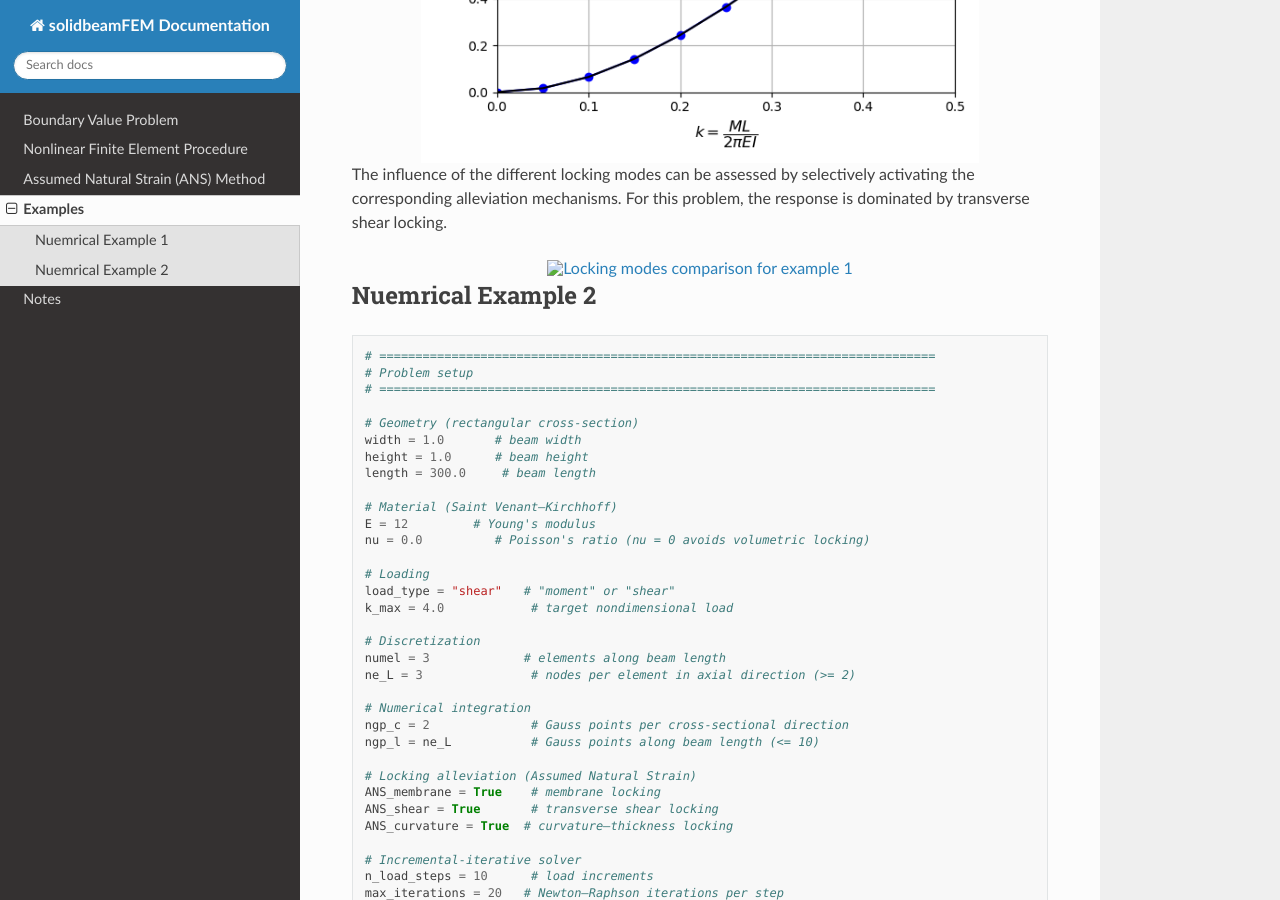
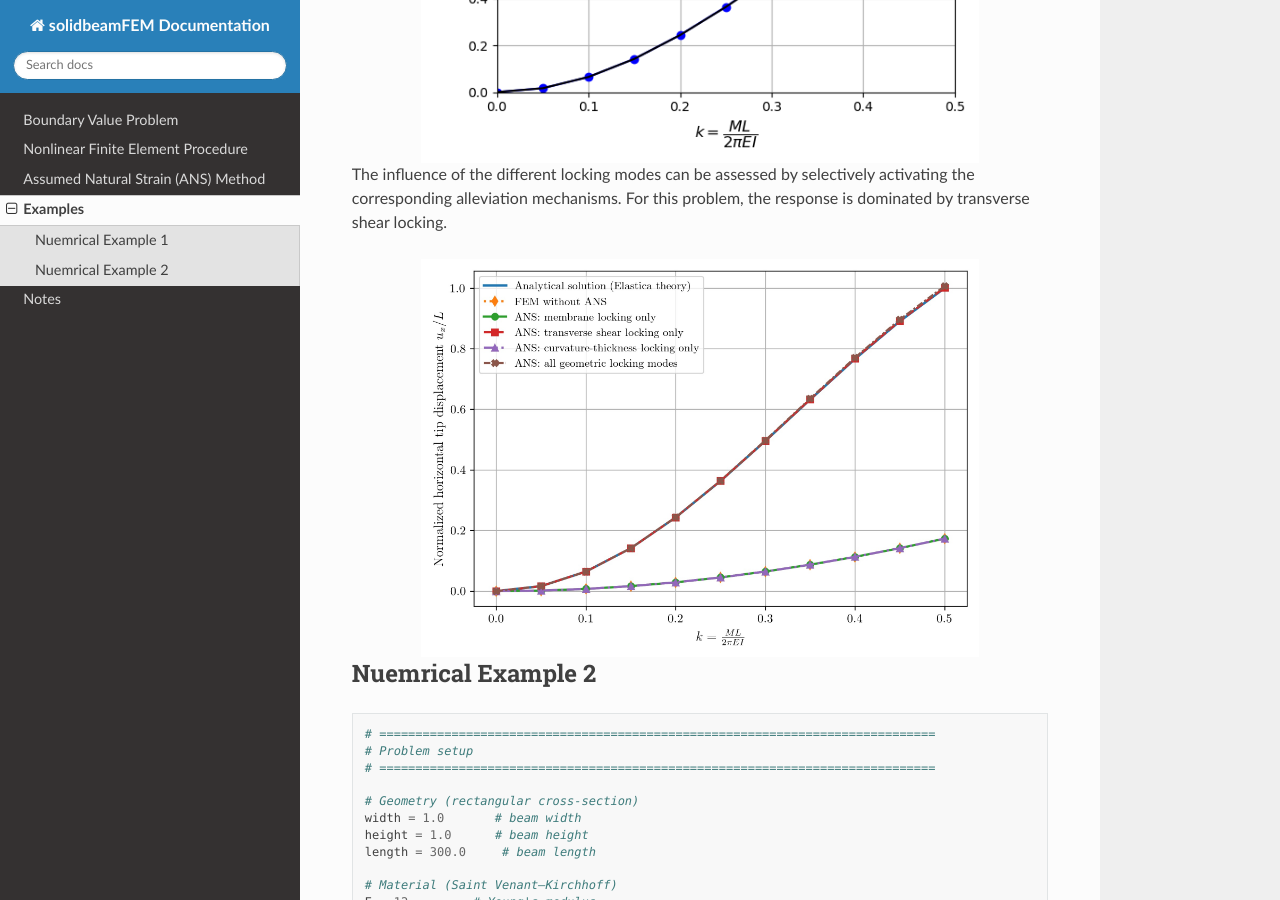
Before and after one commit to jaafaralaswad/solidbeamfem, a Sphinx documentation site: the page built from docs/source/examples.rst, in a window 1280 px wide and 900 px high, scrolled down 3015 px. Built offline with Sphinx 7.4.7 and the Read the Docs theme 3.1.0, drawn with Linux system fonts in a browser that asks for light colours.

Commit message:
update docs

```diff
--- a/docs/source/examples.rst
+++ b/docs/source/examples.rst
@@ -103,7 +103,7 @@ The influence of the different locking modes can be assessed by selectively
 activating the corresponding alleviation mechanisms. For this problem, the
 response is dominated by transverse shear locking.
 
-.. figure:: comparison_ex1.jpg
+.. figure:: images/comparison_ex1.jpg
    :width: 80%
    :align: center
    :alt: Locking modes comparison for example 1
```
